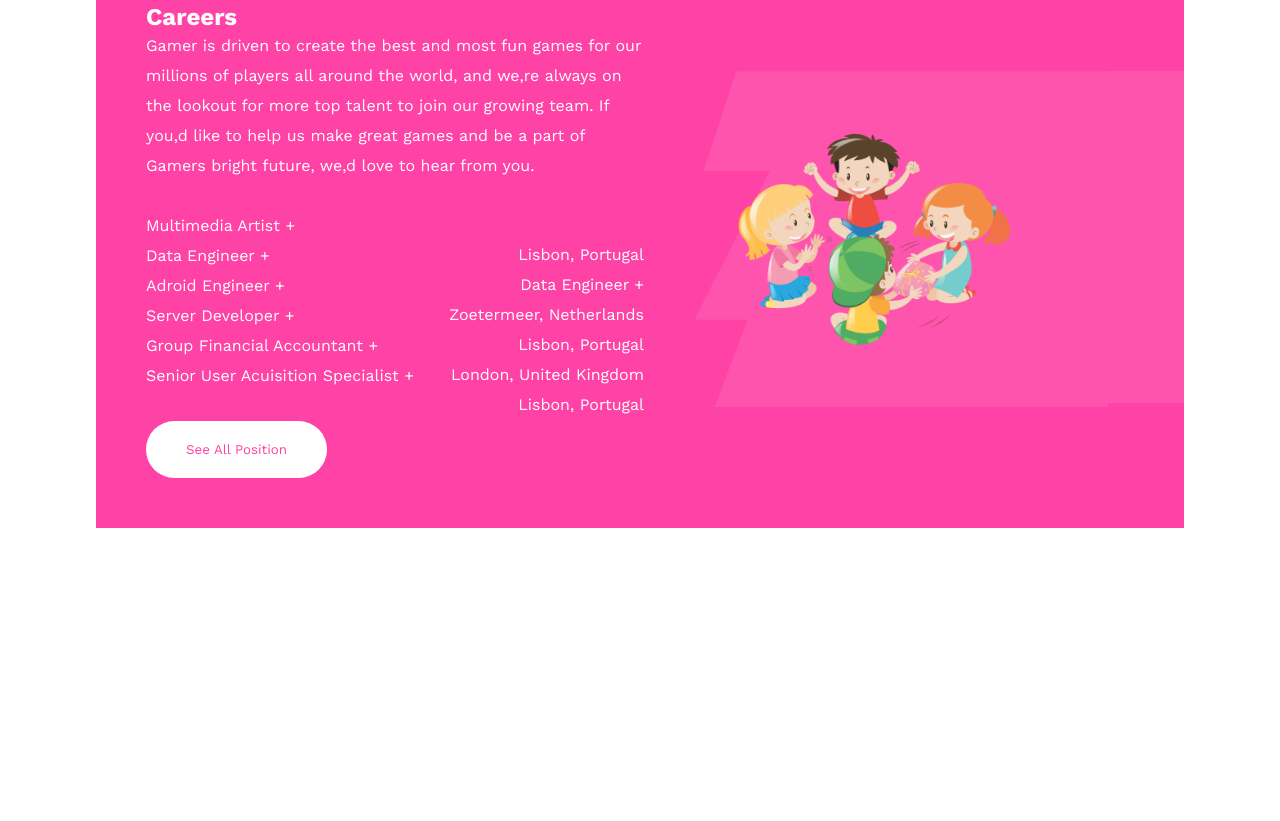
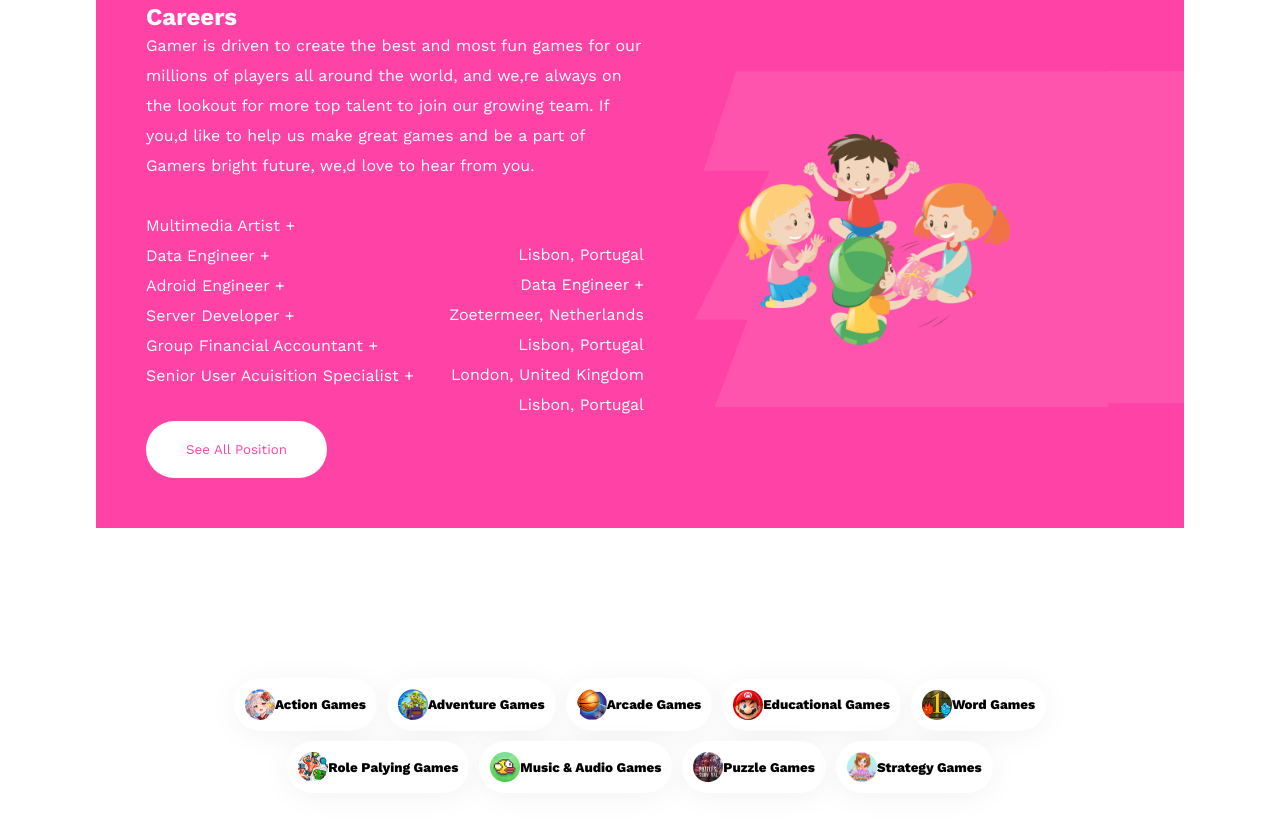
Before and after one commit to mdmonir-hossain/b8-a2-gamer-zone, a plain HTML site: page index.html in a window 1280 px wide. Shown: the part 2698-3519 px from the top of the page. Before the commit the page ends 3376 px from the top, so only its background shows below. Drawn offline with nearby package versions, Linux system fonts and the light colour scheme.

Commit message:
games category

```diff
--- a/css/style.css
+++ b/css/style.css
@@ -288,6 +288,42 @@
   margin-top: 30px;
   color: #ff42a5;
 }
+
+/* Games Category  */
+.games-category-container {
+  width:70%;
+  margin: 50px auto;
+  /* display: grid;
+  grid-template-columns: repeat(5, 1fr);
+   */
+  display: flex;
+  flex-wrap: wrap;
+  gap: 10px;;
+  justify-content: center;
+  align-items: center;
+}
+.games-catregory-btn img {
+  width: 30px;
+}
+.games-catregory-btn {
+  border-radius: 50px;
+  width: fit-content;
+  padding: 10px;
+  background-color: #fff;
+  display: flex;
+  justify-content: center;
+  align-items: center;
+  font-weight: 800;
+  border: none;
+  box-shadow: 0px 4px 30px 0px rgba(0, 0, 0, 0.05);
+  border: 1px solid transparent;
+}
+
+.games-catregory-btn:hover {
+  border: 1px solid #FF42A5;
+  color: #FF42A5;
+
+}
 /* -----Responsive--------Mobile Device--------Media QuerY-------------- */
 
 @media screen and (max-width: 576px) {
@@ -355,6 +391,10 @@
   .careers-section {
     width: 100%;
   }
+  .games-category-container {
+    display: grid;
+    grid-template-columns: repeat(3, 1fr);
+  }
 }
 
 /* -----Responsive--------Tablet or Medium--------Media QuerY-------------- */
@@ -362,7 +402,8 @@
   .nav-container {
     padding: 10px;
   }
-  .nav-container,.careers-section-container {
+  .nav-container,
+  .careers-section-container {
     flex-direction: column;
   }
   .banner-img {
--- a/index.html
+++ b/index.html
@@ -186,6 +186,25 @@
             </div>
         </section>
         <!-- Careers section end  -->
+
+        <!-- games category section Start  -->
+        <section class="games-category">
+            <div class="games-category-container">
+                <button class="games-catregory-btn"><img src="./images/Rectangle11.png" alt="">Action Games</button>
+                <button class="games-catregory-btn"><img src="./images/Rectangle12.png" alt="">Adventure Games</button>
+                <button class="games-catregory-btn"><img src="./images/Rectangle13.png" alt="">Arcade Games</button>
+                <button class="games-catregory-btn"><img src="./images/Rectangle14.png" alt="">Educational
+                    Games</button>
+                <button class="games-catregory-btn"><img src="./images/Rectangle15.png" alt="">Word Games</button>
+                <button class="games-catregory-btn"><img src="./images/Rectangle16.png" alt="">Role Palying
+                    Games</button>
+                <button class="games-catregory-btn"><img src="./images/Rectangle17.png" alt="">Music & Audio
+                    Games</button>
+                <button class="games-catregory-btn"><img src="./images/Rectangle18.png" alt="">Puzzle Games</button>
+                <button class="games-catregory-btn"><img src="./images/Rectangle19.png" alt="">Strategy Games</button>
+            </div>
+        </section>
+        <!-- games category section end  -->
     </main>
     <footer></footer>
 </body>
```
